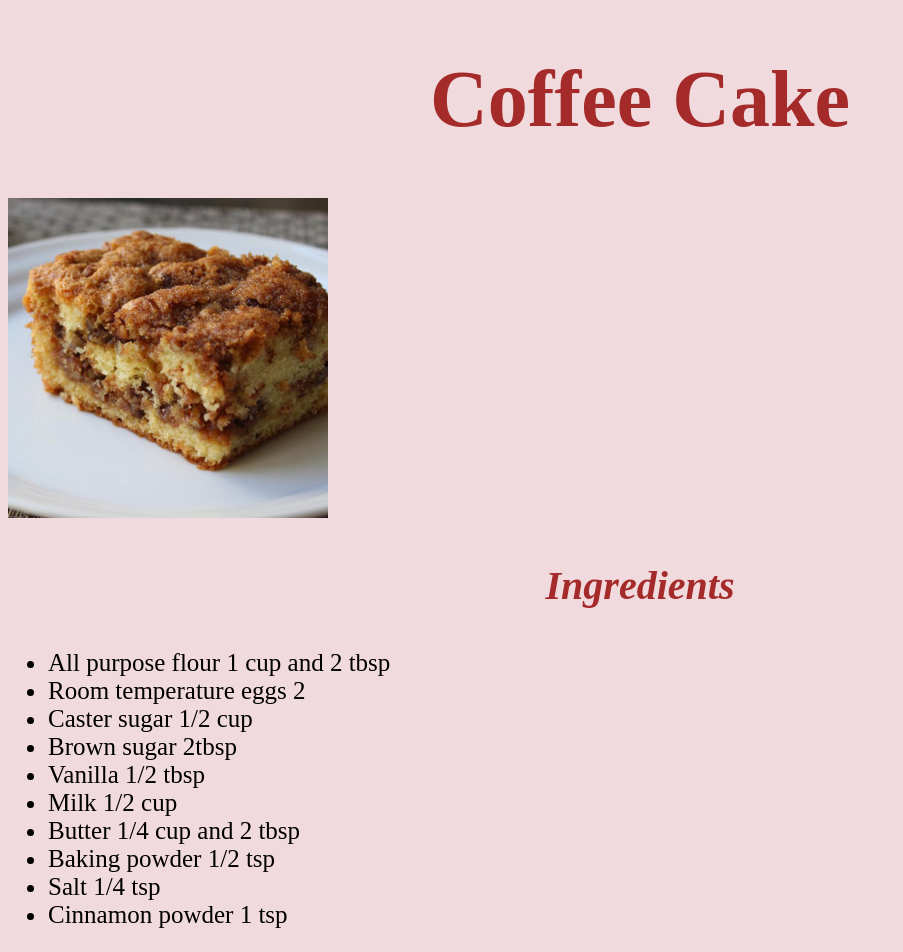
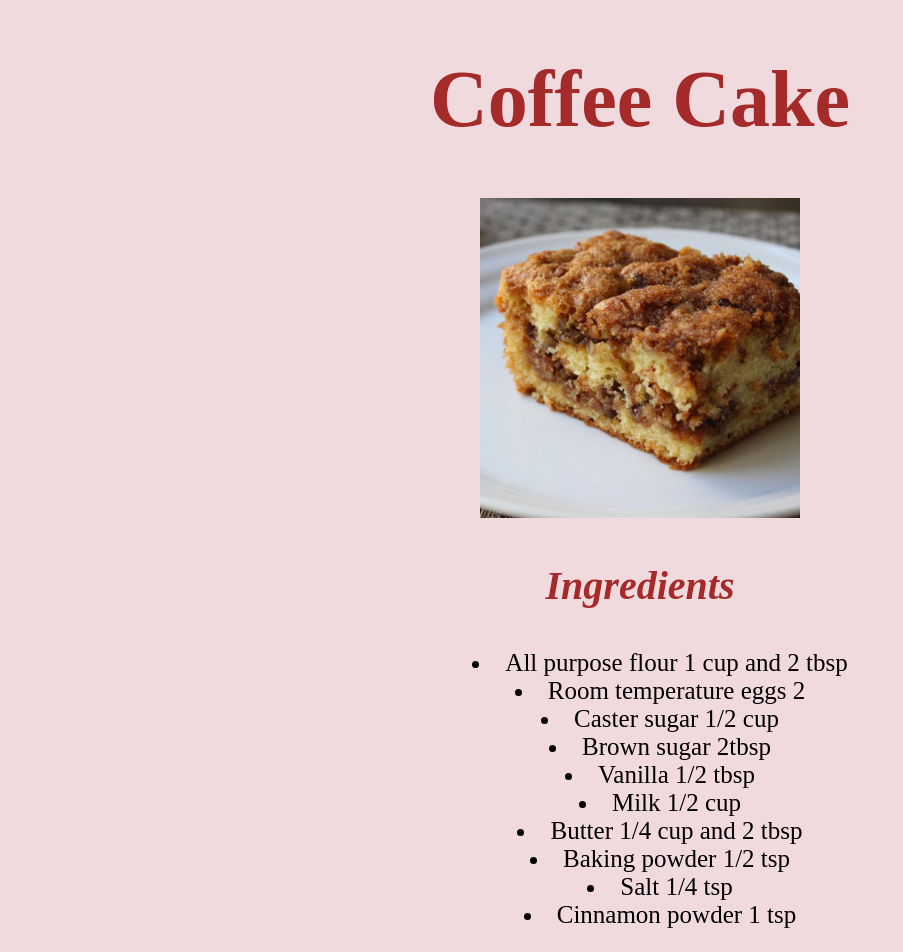
Before and after one commit to tspm456/odin-recipes, a plain HTML site: page recipes/coffeecake.html in a window 1280 px wide. Shown: the top 952 px of the page, without its empty margins (0-903 px from the left). Drawn offline with Linux system fonts and the light colour scheme.

Commit message:
Added more styling to recipes page

```diff
--- a/recipes/coffeecake.html
+++ b/recipes/coffeecake.html
@@ -9,7 +9,9 @@
 </head>
 <body class="pge">
     <h1 class="title">Coffee Cake</h1>
-    <img src = "../images/coffeecake.jpg" alt ="Coffee Cake" height = "320" width="320">
+    <div class="pic">
+    <img src = "../images/coffeecake.jpg" alt ="Coffee Cake" height = "320" width="320" class="pic">
+</div>
    <!------
     <h2 class="desc"> Description</h2>
    --->
--- a/recipes/recipe.css
+++ b/recipes/recipe.css
@@ -8,3 +8,13 @@
 .desc{
     text-align: center;
 }
+
+.lst{
+    margin: auto;
+    text-align: center;
+    list-style-position: inside;
+}
+
+.pic{
+    text-align: center;
+}
--- a/style.css
+++ b/style.css
@@ -15,3 +15,10 @@
  font-style: italic;
  color: brown;
 }
+
+.list{
+    margin: auto;
+    text-align: center;
+    list-style-position: inside;
+    padding-left: (n)px;
+}
```
Also changed, not shown: recipes/chocolatecake.html (+2 -0 lines), recipes/vanillacake.html (+3 -1 lines).
